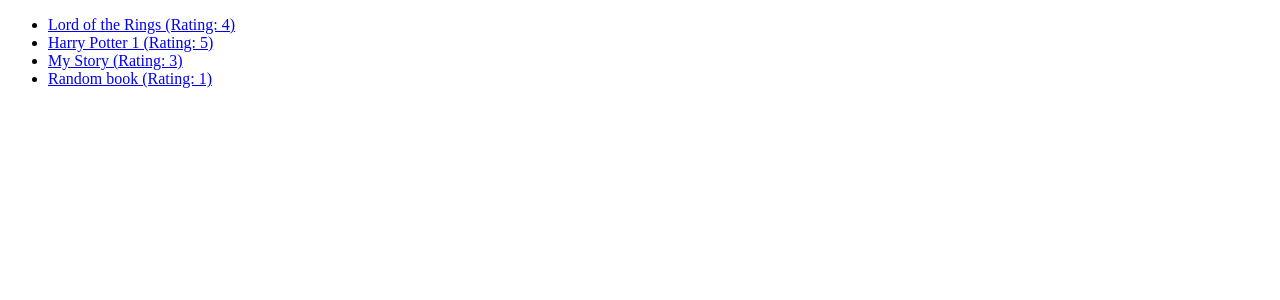
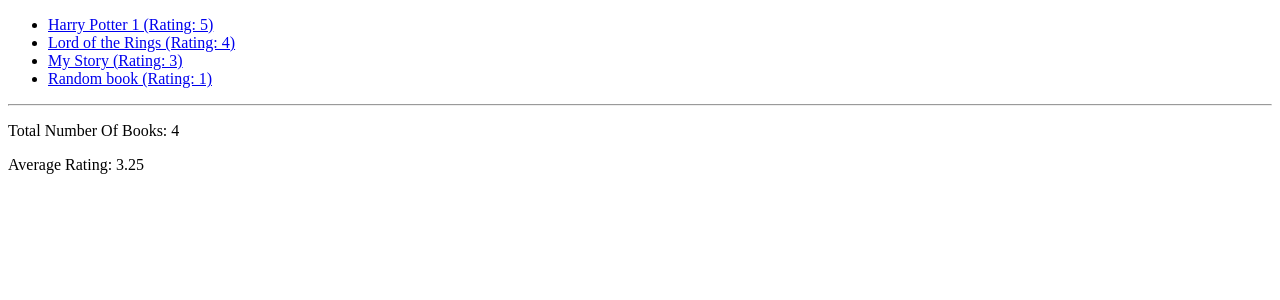
Before and after one commit to Godwin-Jules/Django_Complete_Course-Udemy_Academind, a Django app: page / in a window 1280 px wide. Shown: the top 300 px of the page. Run offline with Django 5.2, Linux system fonts and the light colour scheme; data comes from the database, SQL or seed files in the repository.

Commit message:
Aggregation & ordering

```diff
--- a/06. book_store/book_outlet/templates/book_outlet/index.html
+++ b/06. book_store/book_outlet/templates/book_outlet/index.html
@@ -10,4 +10,8 @@
             <li><a href='{{ book.get_absolute_url }}'>{{ book.title }} (Rating: {{ book.rating }})</a></li>
         {% endfor %}
     </ul>
+
+    <hr>
+    <p>Total Number Of Books: {{ total_number_of_books }}</p>
+    <p>Average Rating: {{ average_rating.rating__avg }}</p>
 {% endblock content %}
--- a/06. book_store/book_outlet/views.py
+++ b/06. book_store/book_outlet/views.py
@@ -1,13 +1,17 @@
 from django.shortcuts import render, get_object_or_404
-from django.http import Http404
+from django.db.models import Avg
 
 from .models import Book as b
 # Create your views here.
 
 def index(request):
-    books = b.objects.all()
+    books = b.objects.all().order_by('-rating')   # By default, the order is 'ascending', to make it 'descending', you just need to add a minus sign before the column name like b.objects.all().order_by('-title')
+    num_books = books.count()
+    avg_rating = books.aggregate(Avg('rating'))
     return render(request, 'book_outlet/index.html', {
-        'books': books
+        'books': books,
+        'total_number_of_books': num_books,
+        'average_rating': avg_rating
     })
 
 def book_detail(request, book_slug):
```
